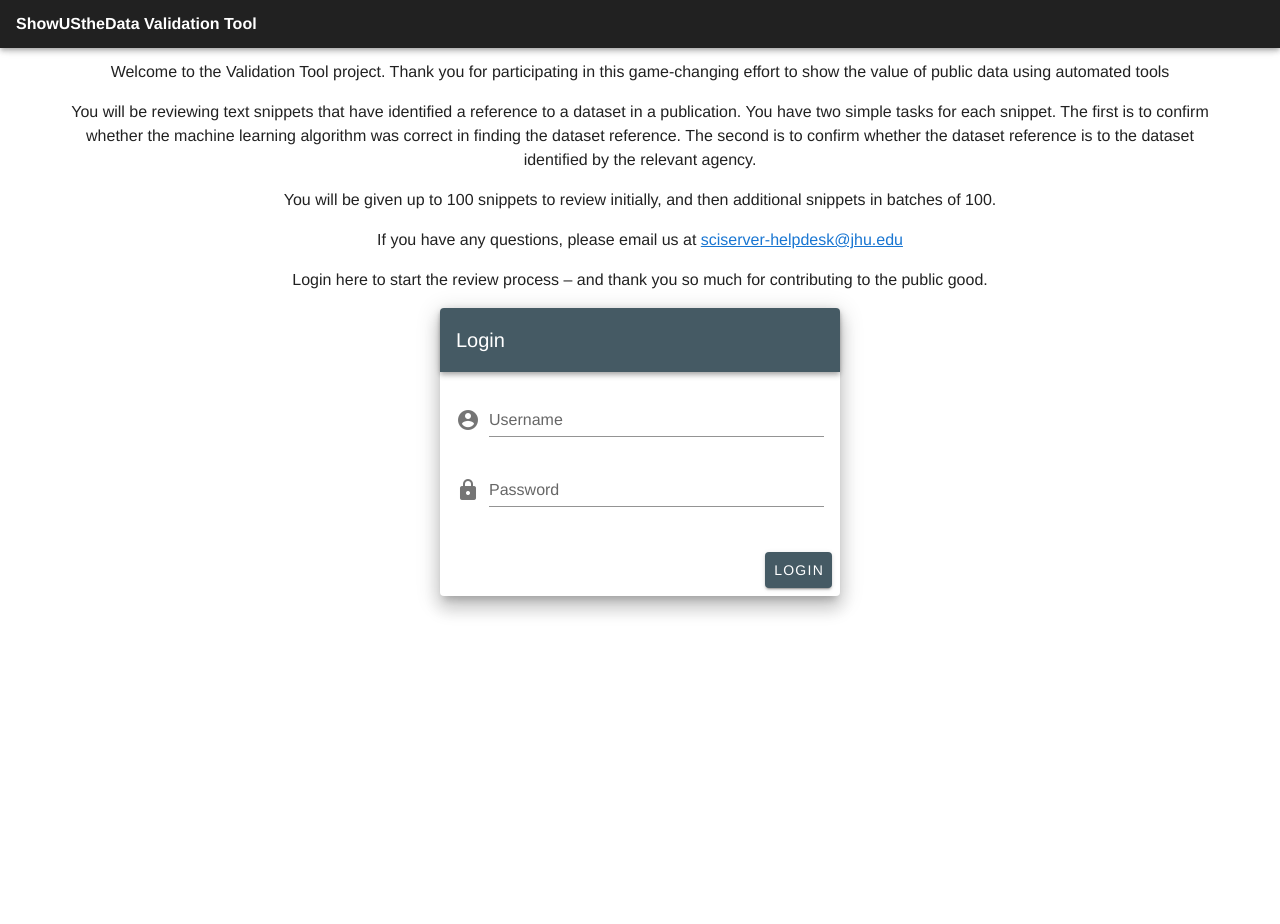
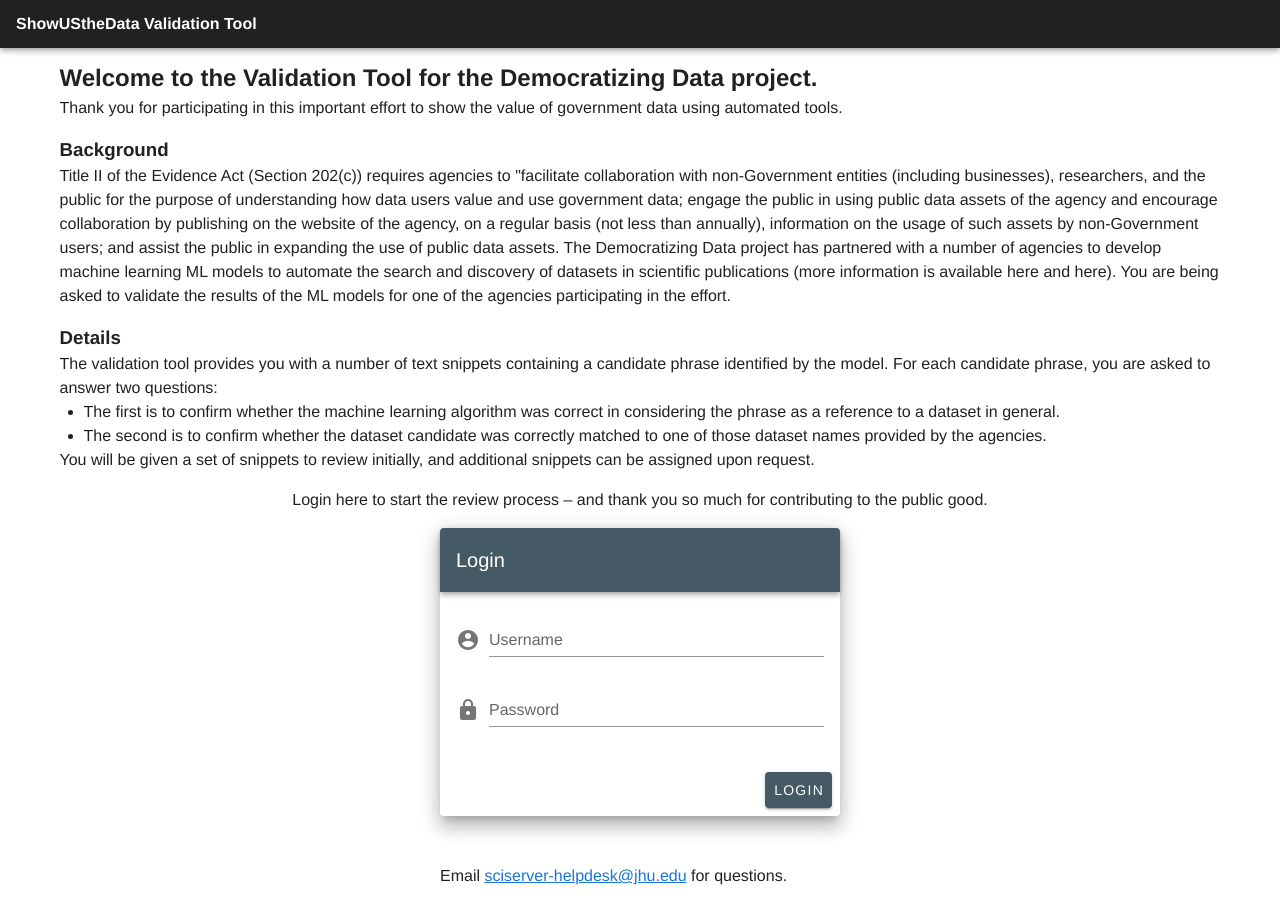
Before and after one commit to sciserver/validation-tool, a Vue app in the folder validation-tool-frontend/: page /login in a window 1280 px wide. Shown: the top 924 px of the page. Before the commit the page ends 848 px from the top, so only its background shows below. Built offline with nearby package versions, Linux system fonts and the light colour scheme.

Commit message:
Update documentation in login page.

```diff
--- a/validation-tool-frontend/src/views/Login.vue
+++ b/validation-tool-frontend/src/views/Login.vue
@@ -2,20 +2,37 @@
   <v-container>
     <v-layout align-center justify-center column>
       <v-flex justify-center>
-            <p align="center">Welcome to the  Validation Tool project. Thank you for participating in this game-changing effort to show the value of public data using automated tools
+            <h2 align="left">Welcome to the  Validation Tool for the Democratizing Data project.</h2>
+            <p align="left">
+               Thank you for participating in this important effort to show the value of government data using automated tools.
+            </p>
+            <h3 align="left">Background</h3>
+            <p align="left">
+              Title II of the Evidence Act (Section 202(c)) requires agencies to "facilitate collaboration with non-Government entities (including businesses), researchers,
+              and the public for the purpose of understanding how data users value and use government data; engage the public in using public data assets of the agency
+              and encourage collaboration by publishing on the website of the agency, on a regular basis (not less than annually),
+              information on the usage of such assets by non-Government users; and assist the public in expanding the use of public data assets.
+
+              The Democratizing Data project has partnered with a number of agencies to develop machine learning ML models to automate the search and discovery of datasets
+              in scientific publications (more information is available here and here). You are being asked to validate the results of the ML models for one of the agencies participating in the effort.
+            </p>
+            <h3 align="left">Details</h3>
+            <p align="left">
+              The validation tool provides you with a number of text snippets containing a candidate phrase identified by the model.
+              For each candidate phrase, you are asked to answer two questions:
+              <ul>
+                <li>
+                  The first is to confirm whether the machine learning algorithm was correct in considering the phrase as a reference to a dataset in general.
+                </li>
+                <li>
+                  The second is to confirm whether the dataset candidate was correctly matched to one of those dataset names provided by the agencies.
+                </li>
+              </ul>
+              You will be given a set of snippets to review initially, and additional snippets can be assigned upon request.
             </p>
             <p align="center">
-              You will be reviewing text snippets that have identified a reference to a dataset in a publication. You have two simple tasks for each snippet. The first is to confirm whether the machine learning algorithm was correct in finding the dataset reference.  The second is to confirm whether the dataset reference is to the dataset identified by the relevant agency.
+              Login here to start the review process – and thank you so much for contributing to the public good.
             </p>
-            <p align="center">
-              You will be given up to 100 snippets to review initially, and then additional snippets in batches of 100.
-            </p>
-            <p align="center">
-If you have any questions, please email us at <a href="mailto:sciserver-helpdesk@jhu.edu">sciserver-helpdesk@jhu.edu</a>
-            </p>
-            <p align="center">
-Login here to start the review process – and thank you so much for contributing to the public good.
-              </p>
       </v-flex>
       <v-flex style="width:  400px;">
         <v-form ref="loginForm" @submit.prevent="authenticate">
@@ -55,6 +72,13 @@ Login here to start the review process – and thank you so much for contributin
             </v-card-actions>
           </v-card>
         </v-form>
+            <br>
+            <br>
+            <p align="left">
+              Email <a href="mailto:sciserver-helpdesk@jhu.edu">sciserver-helpdesk@jhu.edu</a> for questions.
+            </p>
+
+
       </v-flex>
     </v-layout>
   </v-container>
```
